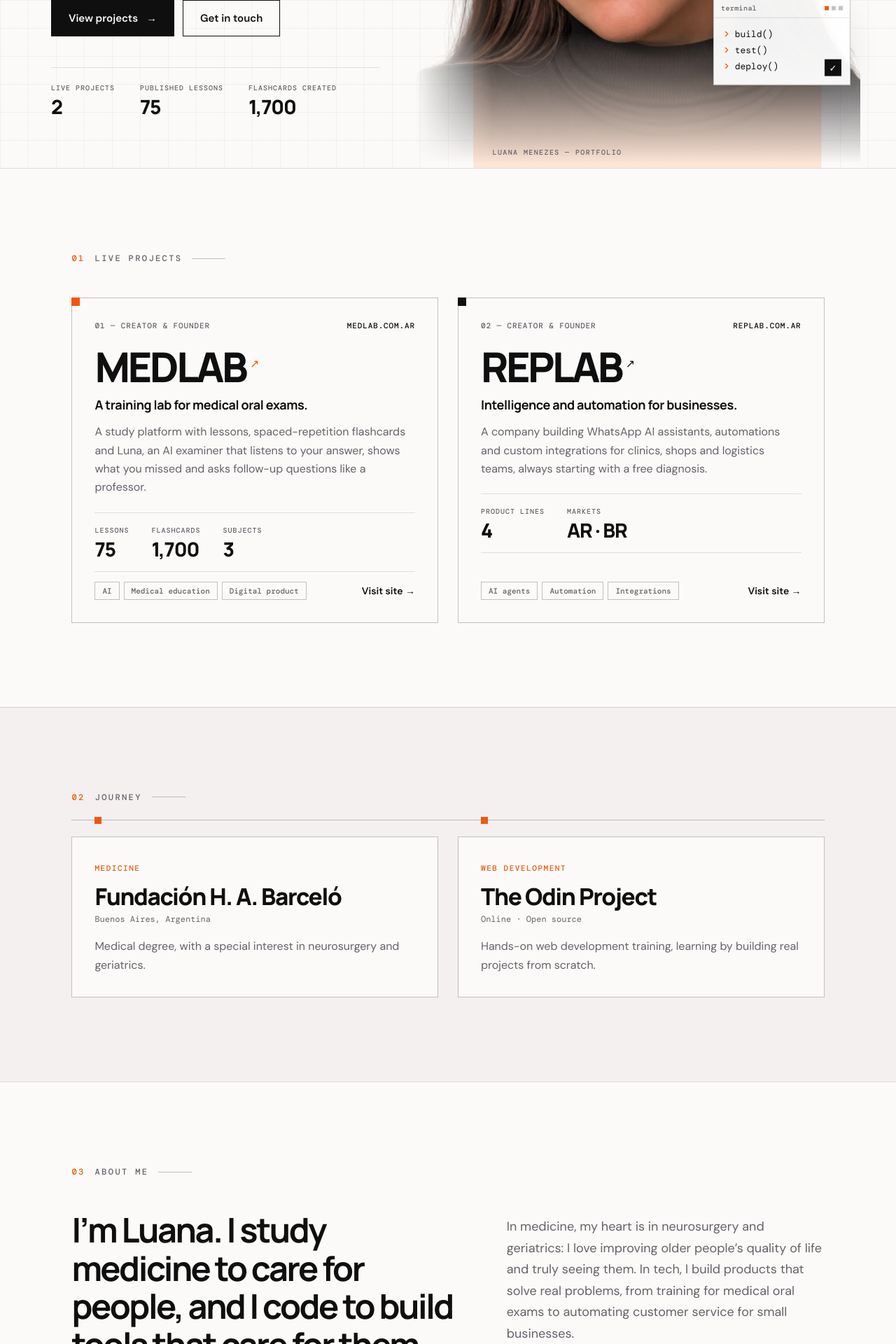
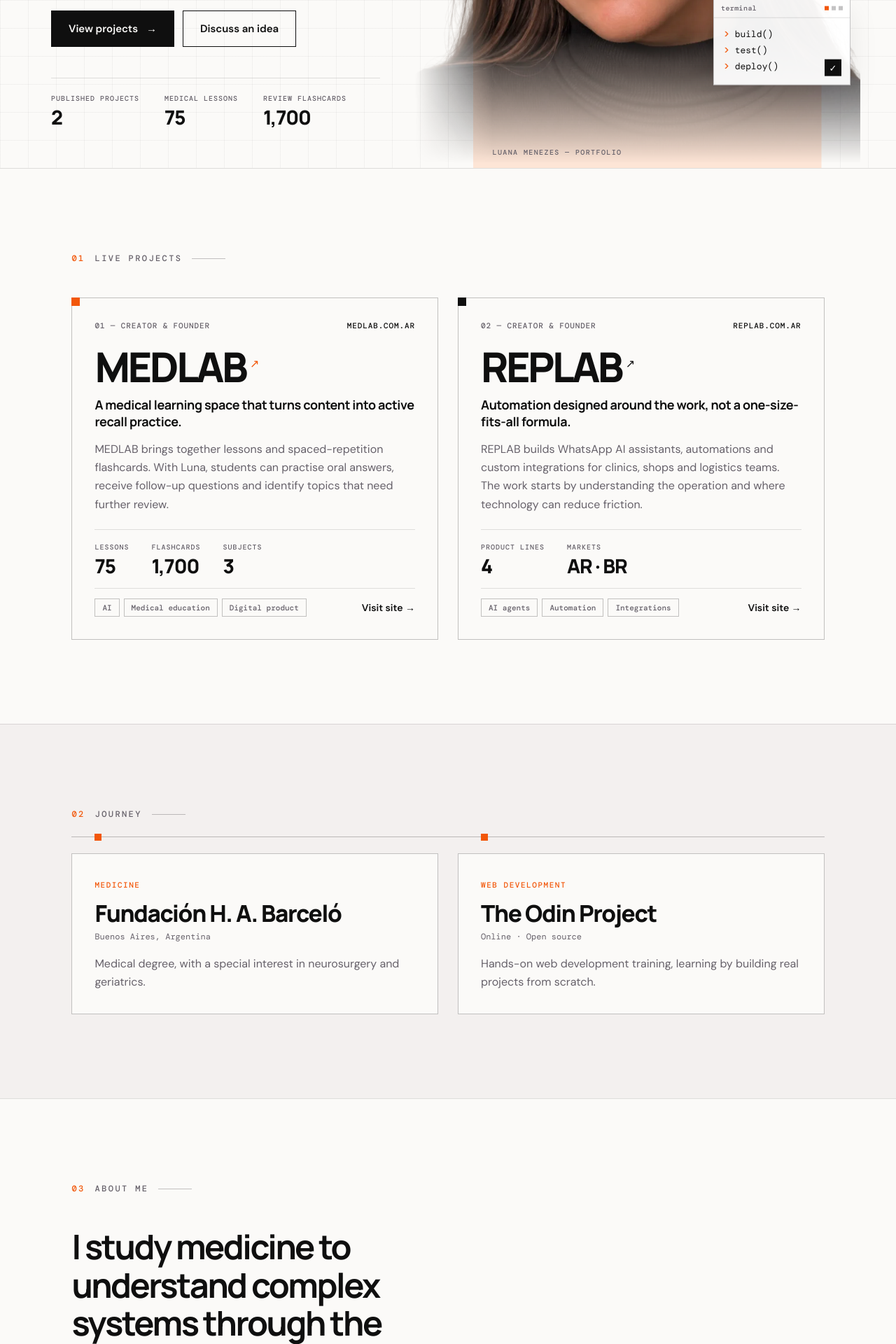
Before and after one commit to bylunadev/bylunadev.github.io, a Next.js app: page / in a window 1280 px wide. Shown: the part 560-2480 px from the top of the page at 70% size. Built offline with nearby package versions, Linux system fonts and the light colour scheme; no server answers.

Commit message:
Refine portfolio messaging across languages

```diff
--- a/app/page.tsx
+++ b/app/page.tsx
@@ -22,24 +22,24 @@ const copy = {
     nav: ['Início', 'Projetos', 'Trajetória', 'Sobre', 'Contato'],
     label: 'PORTFÓLIO',
     field: 'MEDICINA × ENGENHARIA DE SOFTWARE',
-    intro: 'Estudante de Medicina e desenvolvedora. Transformo problemas reais da saúde e dos negócios em produtos digitais que funcionam, do primeiro esboço ao produto no ar.',
+    intro: 'Estudo Medicina e desenvolvo software para enfrentar problemas que exigem mais do que uma solução pronta. Uno investigação cuidadosa e engenharia para transformar necessidades reais em produtos digitais.',
     projectsButton: 'Ver projetos',
-    aboutButton: 'Falar comigo',
-    proof: [['2', 'projetos no ar'], ['75', 'aulas publicadas'], ['1.700', 'flashcards criados']] as [string, string][],
+    aboutButton: 'Discutir uma ideia',
+    proof: [['2', 'projetos publicados'], ['75', 'aulas de Medicina'], ['1.700', 'flashcards de revisão']] as [string, string][],
     projects: 'PROJETOS NO AR',
     visit: 'Visitar site',
     projectList: [
       {
         name: 'MEDLAB', url: 'https://medlab.com.ar', host: 'medlab.com.ar', role: 'Criadora e fundadora',
-        tagline: 'Laboratório de treino para provas orais de Medicina.',
-        description: 'Plataforma de estudo com aulas, flashcards com repetição espaçada e a Luna, uma IA que faz o papel do examinador: escuta a resposta, mostra o que faltou e faz repergunta como um professor.',
+        tagline: 'Um ambiente de estudo médico que transforma conteúdo em prática de recuperação.',
+        description: 'O MEDLAB reúne aulas e flashcards com repetição espaçada. Com a Luna, estudantes podem praticar respostas orais, receber perguntas de aprofundamento e identificar temas que merecem revisão.',
         stats: [['75', 'aulas'], ['1.700', 'flashcards'], ['3', 'matérias']],
         tags: ['IA', 'Educação médica', 'Produto digital'],
       },
       {
         name: 'REPLAB', url: 'https://replab.com.ar', host: 'replab.com.ar', role: 'Criadora e fundadora',
-        tagline: 'Inteligência e automação para negócios.',
-        description: 'Empresa que constrói assistentes de IA para WhatsApp, automações e integrações sob medida para clínicas, comércios e transportadoras, sempre começando por um diagnóstico gratuito.',
+        tagline: 'Automação construída a partir do processo, não de uma fórmula pronta.',
+        description: 'A REPLAB desenvolve assistentes de IA para WhatsApp, automações e integrações sob medida para clínicas, comércios e equipes de logística. O trabalho começa por entender a operação e onde a tecnologia pode reduzir atritos.',
         stats: [['4', 'linhas de produto'], ['AR · BR', 'atuação']],
         tags: ['Agentes de IA', 'Automação', 'Integrações'],
       },
@@ -50,12 +50,12 @@ const copy = {
       { tag: 'DESENVOLVIMENTO WEB', title: 'The Odin Project', place: 'Online · Open source', text: 'Formação prática em desenvolvimento web, aprendendo a construir projetos reais do zero.' },
     ] as Step[],
     about: 'SOBRE MIM',
-    aboutText: 'Sou Luana. Estudo Medicina para cuidar de pessoas e programo para criar ferramentas que também cuidam delas.',
-    aboutMore: 'Na medicina, meu coração está na neurocirurgia e na geriatria: gosto de melhorar a qualidade de vida das pessoas idosas e de enxergá-las de verdade. Na tecnologia, construo produtos que resolvem problemas reais, do treino para provas orais de Medicina à automação do atendimento de pequenos negócios.',
+    aboutText: 'Sou Luana. Na Medicina, estudo sistemas complexos a partir do corpo e da experiência de cada pessoa. Na engenharia, construo ferramentas com a mesma pergunta em mente: que problema resolvem, para quem e em que condições?',
+    aboutMore: 'Tenho interesse em neurocirurgia, geriatria e qualidade de vida. Em tecnologia, meu foco é compreender o contexto antes de propor uma ferramenta — seja para apoiar o estudo médico, seja para tornar processos de trabalho mais claros e consistentes. Quero criar soluções úteis, com limites e objetivos bem definidos.',
     interests: ['Neurocirurgia', 'Geriatria', 'Qualidade de vida', 'IA', 'Desenvolvimento web'],
     contact: 'CONTATO',
-    contactText: 'Tem um desafio em saúde ou no seu negócio que a tecnologia pode resolver?',
-    contactSub: 'Vamos conversar sobre projetos, pesquisa e parcerias.',
+    contactText: 'Que desafio você gostaria de tornar mais claro, acessível ou eficiente com tecnologia?',
+    contactSub: 'Estou aberta a conversas sobre produto, pesquisa e parcerias em saúde e tecnologia.',
     whatsapp: 'Falar pelo WhatsApp',
     code: ['const portfolio = {', '  domains: ["health",', '    "software"],', '  focus: "people"', '}'],
     terminal: ['build()', 'test()', 'deploy()'],
@@ -66,24 +66,24 @@ const copy = {
     nav: ['Inicio', 'Proyectos', 'Trayectoria', 'Sobre mí', 'Contacto'],
     label: 'PORTAFOLIO',
     field: 'MEDICINA × INGENIERÍA DE SOFTWARE',
-    intro: 'Estudiante de Medicina y desarrolladora. Convierto problemas reales de la salud y de los negocios en productos digitales que funcionan, desde el primer boceto hasta el producto online.',
+    intro: 'Estudio Medicina y desarrollo software para abordar problemas que no se resuelven con una fórmula prefabricada. Combino investigación cuidadosa e ingeniería para convertir necesidades reales en productos digitales.',
     projectsButton: 'Ver proyectos',
-    aboutButton: 'Hablemos',
-    proof: [['2', 'proyectos online'], ['75', 'aulas publicadas'], ['1.700', 'flashcards creadas']] as [string, string][],
+    aboutButton: 'Conversemos sobre una idea',
+    proof: [['2', 'proyectos publicados'], ['75', 'clases de Medicina'], ['1.700', 'flashcards de repaso']] as [string, string][],
     projects: 'PROYECTOS ONLINE',
     visit: 'Visitar sitio',
     projectList: [
       {
         name: 'MEDLAB', url: 'https://medlab.com.ar', host: 'medlab.com.ar', role: 'Creadora y fundadora',
-        tagline: 'Laboratorio de entrenamiento para exámenes orales de Medicina.',
-        description: 'Plataforma de estudio con aulas, flashcards con repaso espaciado y Luna, una IA que hace de examinadora: escucha tu respuesta, te muestra qué te faltó y te repregunta como un docente.',
+        tagline: 'Un espacio de estudio médico que convierte contenidos en práctica de recuperación.',
+        description: 'MEDLAB reúne clases y flashcards con repetición espaciada. Con Luna, los estudiantes pueden practicar respuestas orales, recibir preguntas de profundización e identificar temas que necesitan repaso.',
         stats: [['75', 'aulas'], ['1.700', 'flashcards'], ['3', 'materias']],
         tags: ['IA', 'Educación médica', 'Producto digital'],
       },
       {
         name: 'REPLAB', url: 'https://replab.com.ar', host: 'replab.com.ar', role: 'Creadora y fundadora',
-        tagline: 'Inteligencia y automatización para negocios.',
-        description: 'Empresa que construye asistentes de IA para WhatsApp, automatizaciones e integraciones a medida para clínicas, comercios y transportistas, empezando siempre por un diagnóstico gratuito.',
+        tagline: 'Automatización diseñada a partir del proceso, no de una fórmula prefabricada.',
+        description: 'REPLAB desarrolla asistentes de IA para WhatsApp, automatizaciones e integraciones a medida para clínicas, comercios y equipos de logística. El trabajo empieza por entender la operación y detectar dónde la tecnología puede reducir fricciones.',
         stats: [['4', 'líneas de producto'], ['AR · BR', 'presencia']],
         tags: ['Agentes de IA', 'Automatización', 'Integraciones'],
       },
@@ -94,12 +94,12 @@ const copy = {
       { tag: 'DESARROLLO WEB', title: 'The Odin Project', place: 'Online · Open source', text: 'Formación práctica en desarrollo web, aprendiendo a construir proyectos reales desde cero.' },
     ] as Step[],
     about: 'SOBRE MÍ',
-    aboutText: 'Soy Luana. Estudio Medicina para cuidar personas y programo para crear herramientas que también las cuidan.',
-    aboutMore: 'En la medicina, mi corazón está en la neurocirugía y la geriatría: me gusta mejorar la calidad de vida de las personas mayores y verlas de verdad. En la tecnología, construyo productos que resuelven problemas reales, del entrenamiento para los orales de Medicina a la automatización de la atención en pequeños negocios.',
+    aboutText: 'Soy Luana. En Medicina, estudio sistemas complejos desde el cuerpo y la experiencia de cada persona. En ingeniería, construyo herramientas con la misma pregunta: qué problema resuelven, para quién y en qué condiciones.',
+    aboutMore: 'Me interesan la neurocirugía, la geriatría y la calidad de vida. En tecnología, mi foco es comprender el contexto antes de proponer una herramienta, ya sea para apoyar el estudio médico o para hacer más claros y consistentes los procesos de trabajo. Busco crear soluciones útiles, con objetivos y límites bien definidos.',
     interests: ['Neurocirugía', 'Geriatría', 'Calidad de vida', 'IA', 'Desarrollo web'],
     contact: 'CONTACTO',
-    contactText: '¿Tenés un desafío en salud o en tu negocio que la tecnología puede resolver?',
-    contactSub: 'Conversemos sobre proyectos, investigación y alianzas.',
+    contactText: '¿Qué desafío te gustaría volver más claro, accesible o eficiente con tecnología?',
+    contactSub: 'Estoy abierta a conversar sobre producto, investigación y alianzas en salud y tecnología.',
     whatsapp: 'Escribime por WhatsApp',
     code: ['const portfolio = {', '  domains: ["health",', '    "software"],', '  focus: "people"', '}'],
     terminal: ['build()', 'test()', 'deploy()'],
@@ -110,24 +110,24 @@ const copy = {
     nav: ['Home', 'Projects', 'Journey', 'About', 'Contact'],
     label: 'PORTFOLIO',
     field: 'MEDICINE × SOFTWARE ENGINEERING',
-    intro: 'Medical student and developer. I turn real problems in healthcare and business into digital products that work, from first sketch to live product.',
+    intro: 'I study medicine and build software to address problems that need more than an off-the-shelf answer. I bring careful inquiry and engineering together to turn real needs into digital products.',
     projectsButton: 'View projects',
-    aboutButton: 'Get in touch',
-    proof: [['2', 'live projects'], ['75', 'published lessons'], ['1,700', 'flashcards created']] as [string, string][],
+    aboutButton: 'Discuss an idea',
+    proof: [['2', 'published projects'], ['75', 'medical lessons'], ['1,700', 'review flashcards']] as [string, string][],
     projects: 'LIVE PROJECTS',
     visit: 'Visit site',
     projectList: [
       {
         name: 'MEDLAB', url: 'https://medlab.com.ar', host: 'medlab.com.ar', role: 'Creator & founder',
-        tagline: 'A training lab for medical oral exams.',
-        description: 'A study platform with lessons, spaced-repetition flashcards and Luna, an AI examiner that listens to your answer, shows what you missed and asks follow-up questions like a professor.',
+        tagline: 'A medical learning space that turns content into active recall practice.',
+        description: 'MEDLAB brings together lessons and spaced-repetition flashcards. With Luna, students can practise oral answers, receive follow-up questions and identify topics that need further review.',
         stats: [['75', 'lessons'], ['1,700', 'flashcards'], ['3', 'subjects']],
         tags: ['AI', 'Medical education', 'Digital product'],
       },
       {
         name: 'REPLAB', url: 'https://replab.com.ar', host: 'replab.com.ar', role: 'Creator & founder',
-        tagline: 'Intelligence and automation for businesses.',
-        description: 'A company building WhatsApp AI assistants, automations and custom integrations for clinics, shops and logistics teams, always starting with a free diagnosis.',
+        tagline: 'Automation designed around the work, not a one-size-fits-all formula.',
+        description: 'REPLAB builds WhatsApp AI assistants, automations and custom integrations for clinics, shops and logistics teams. The work starts by understanding the operation and where technology can reduce friction.',
         stats: [['4', 'product lines'], ['AR · BR', 'markets']],
         tags: ['AI agents', 'Automation', 'Integrations'],
       },
@@ -138,12 +138,12 @@ const copy = {
       { tag: 'WEB DEVELOPMENT', title: 'The Odin Project', place: 'Online · Open source', text: 'Hands-on web development training, learning by building real projects from scratch.' },
     ] as Step[],
     about: 'ABOUT ME',
-    aboutText: 'I’m Luana. I study medicine to care for people, and I code to build tools that care for them too.',
-    aboutMore: 'In medicine, my heart is in neurosurgery and geriatrics: I love improving older people’s quality of life and truly seeing them. In tech, I build products that solve real problems, from training for medical oral exams to automating customer service for small businesses.',
+    aboutText: 'I study medicine to understand complex systems through the body and each person’s experience. In engineering, I build tools guided by the same questions: what problem do they solve, for whom, and under what conditions?',
+    aboutMore: 'My interests include neurosurgery, geriatrics and quality of life. In technology, I try to understand the context before proposing a tool, whether it supports medical learning or makes work processes clearer and more consistent. I aim to build useful solutions with well-defined goals and limits.',
     interests: ['Neurosurgery', 'Geriatrics', 'Quality of life', 'AI', 'Web development'],
     contact: 'CONTACT',
-    contactText: 'Facing a challenge in healthcare or business that technology could solve?',
-    contactSub: 'Let’s talk about projects, research and partnerships.',
+    contactText: 'What challenge would you like to make clearer, more accessible or more efficient with technology?',
+    contactSub: 'I’m open to conversations about products, research and partnerships in health and technology.',
     whatsapp: 'Chat on WhatsApp',
     code: ['const portfolio = {', '  domains: ["health",', '    "software"],', '  focus: "people"', '}'],
     terminal: ['build()', 'test()', 'deploy()'],
```
